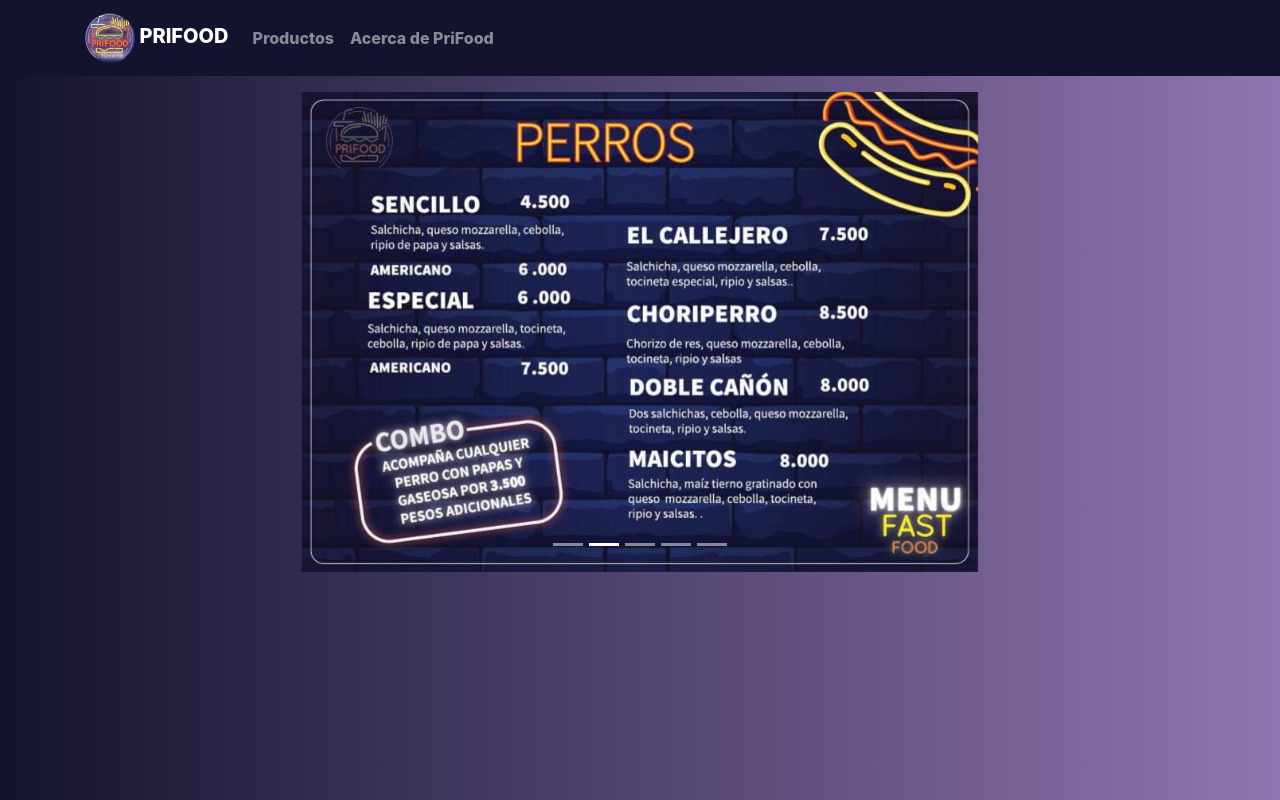
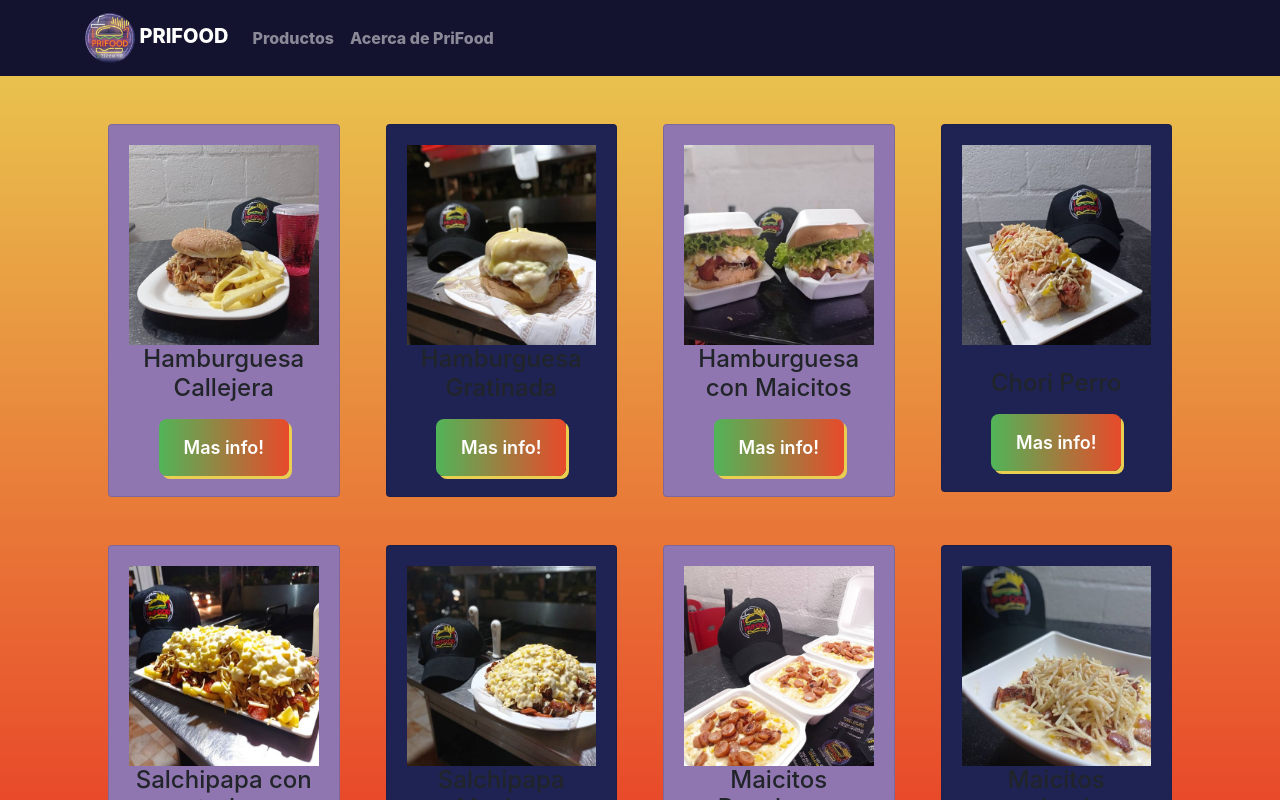
Before and after one commit to juanrex04/prifood, a Vue app: page /#/products in a window 1280 px wide. Before the commit this address led to /#/. Shown: the top 800 px of the page. Built offline with nearby package versions, Linux system fonts and the light colour scheme.

Commit message:
Color para cada cards de la view de productos

```diff
--- a/src/App.vue
+++ b/src/App.vue
@@ -42,23 +42,18 @@ export default {
 
 <style lang="scss">
 body {
-  background: linear-gradient(to left, rgba(144, 118, 176),
-    rgba(19, 19, 47))
+  background: linear-gradient(to bottom, rgba(233, 206, 81), rgba(232, 74, 42))
     no-repeat center center fixed;
   -webkit-background-size: cover;
   -moz-background-size: cover;
   -o-background-size: cover;
   background-size: cover;
 }
-#app{
+#app {
   text-align: center;
 }
 #navBar {
-  background-image: linear-gradient(
-    to bottom,
-    rgba(19, 19, 47),
-    rgba(19, 19, 47)
-  );
+  background: rgba(19, 19, 47);
   font-weight: 800;
 }
 #logo {
--- a/src/views/product.vue
+++ b/src/views/product.vue
@@ -1,8 +1,8 @@
 <template>
   <div class="my-4 container text-center">
-    <b-card-group deck class="cards_product">
+    <b-card-group deck class="cards_products">
       <b-col md="3">
-        <b-card align="center" style="max-width: 20rem" class="mx-2 my-4">
+        <b-card id="card_products1" align="center" style="max-width: 20rem" class="cards_products mx-2 my-4">
           <b-img
             id="img"
             :src="require(`@/assets/img/burger_callejera.jpg`)"
@@ -22,7 +22,7 @@
       </b-col>
 
       <b-col md="3">
-        <b-card align="center" style="max-width: 20rem" class="mx-2 my-4">
+        <b-card id="card_products2" align="center" style="max-width: 20rem" class="mx-2 my-4">
           <b-img
             id="img"
             :src="require(`@/assets/img/burger_gratinada.jpg`)"
@@ -42,7 +42,7 @@
       </b-col>
 
       <b-col md="3"
-        ><b-card align="center" style="max-width: 20rem" class="mx-2 my-4">
+        ><b-card id="card_products1" align="center" style="max-width: 20rem" class="mx-2 my-4">
           <b-img
             id="img"
             :src="require(`@/assets/img/burger_maicitos.jpg`)"
@@ -61,7 +61,7 @@
         </b-card></b-col
       >
       <b-col md="3"
-        ><b-card align="center" style="max-width: 20rem" class="mx-2 my-4">
+        ><b-card id="card_products2" align="center" style="max-width: 20rem" class="mx-2 my-4">
           <b-img
             id="img"
             :src="require(`@/assets/img/chori_perro.jpg`)"
@@ -81,7 +81,7 @@
         </b-card></b-col
       >
       <b-col md="3"
-        ><b-card align="center" style="max-width: 20rem" class="mx-2 my-4">
+        ><b-card id="card_products1" align="center" style="max-width: 20rem" class="mx-2 my-4">
           <b-img
             id="img"
             :src="require(`@/assets/img/salchipapa_contodo.jpg`)"
@@ -100,7 +100,7 @@
         </b-card></b-col
       >
       <b-col md="3"
-        ><b-card align="center" style="max-width: 20rem" class="mx-2 my-4">
+        ><b-card id="card_products2" align="center" style="max-width: 20rem" class="mx-2 my-4">
           <b-img
             id="img"
             :src="require(`@/assets/img/salchipapa_maxima.jpg`)"
@@ -119,7 +119,7 @@
         </b-card></b-col
       >
       <b-col md="3"
-        ><b-card align="center" style="max-width: 20rem" class="mx-2 my-4">
+        ><b-card id="card_products1" align="center" style="max-width: 20rem" class="mx-2 my-4">
           <b-img
             id="img"
             :src="require(`@/assets/img/maicitos_rancheros.jpg`)"
@@ -138,7 +138,7 @@
         </b-card></b-col
       >
       <b-col md="3"
-        ><b-card align="center" style="max-width: 20rem" class="mx-2 my-4">
+        ><b-card id="card_products2" align="center" style="max-width: 20rem" class="mx-2 my-4">
           <b-img
             id="img"
             :src="require(`@/assets/img/maicitos_gratinados.jpg`)"
@@ -162,7 +162,7 @@
 
 <style>
 #img {
-  height: 120px;
+  height: 200px;
   width: auto;
 }
 
@@ -192,7 +192,10 @@
 #button:hover {
   box-shadow: 6px 6px rgba(233, 206, 81);
 }
-.card_products{
-  background: #000;
+#card_products1{
+  background: rgba(144, 118, 176);
+}
+#card_products2{
+  background: rgba(31, 35, 83);
 }
 </style>
```
